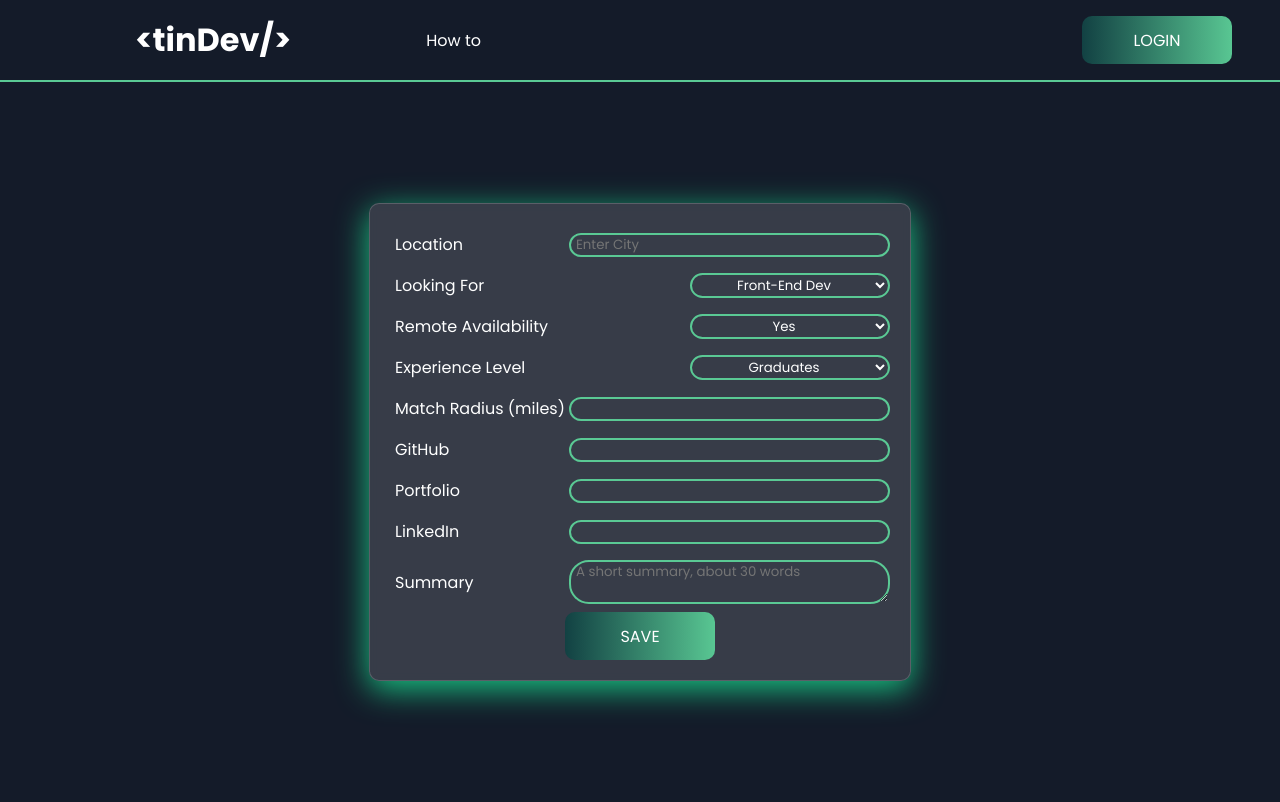
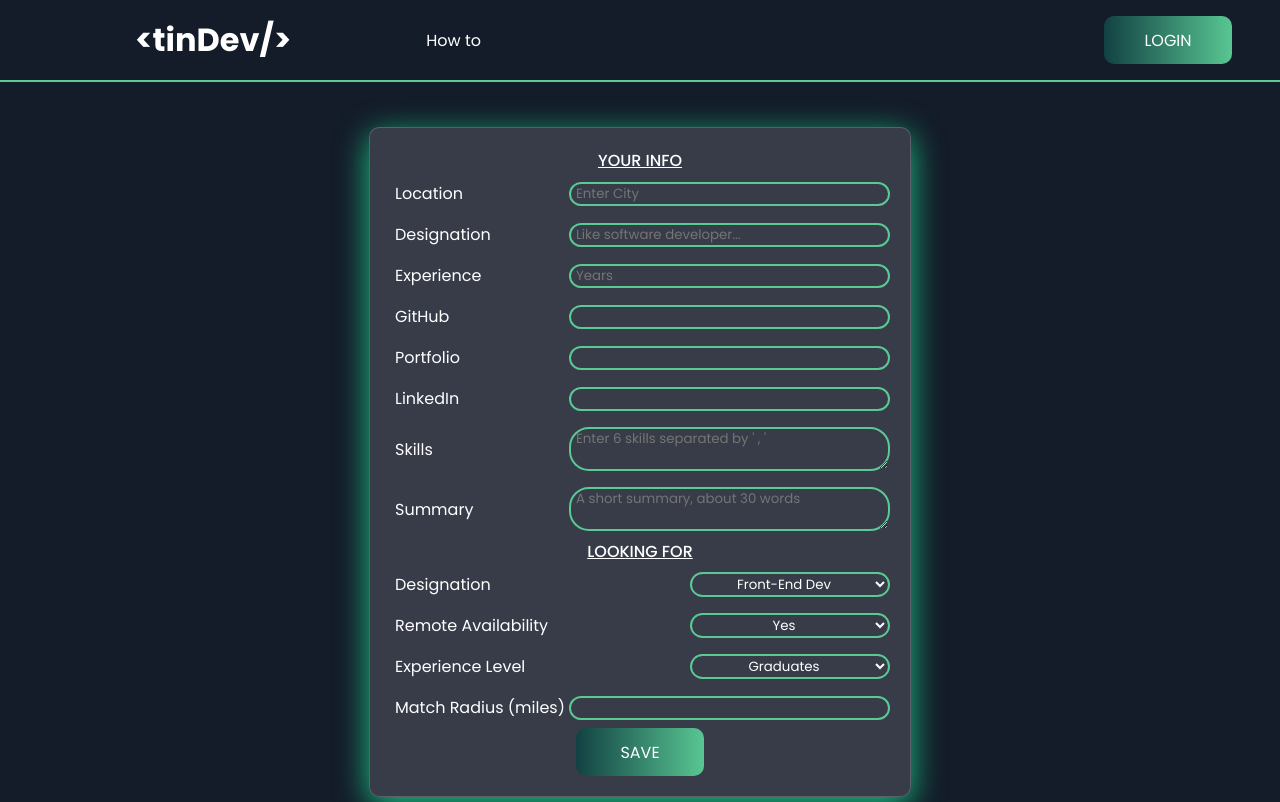
Before and after one commit to Rahul16086/tindev, a React (Create React App) app: page /signupTwo in a window 1280 px wide. Built offline with nearby package versions, Linux system fonts and the light colour scheme.

Commit message:
Fixed login state and added db data to profile page

```diff
--- a/src/App.tsx
+++ b/src/App.tsx
@@ -7,10 +7,17 @@ import Login from "./components/Auth/Login";
 import MatchMaker from "./components/MainApp/MatchMaker/MatchMaker";
 import Profile from "./components/MainApp/Profile/Profile";
 import SignUpTwo from "./components/Auth/SignUpTwo";
-import { isAuth } from "./store/userSlice";
+import { isAuth, setAuth } from "./store/userSlice";
 import { useSelector } from "react-redux";
+import { useDispatch } from "react-redux";
 
 const App: React.FC = () => {
+  const dispatch = useDispatch();
+
+  const token: string | null = localStorage.getItem("token");
+  if (token) {
+    dispatch(setAuth({ token: token }));
+  }
   const authenticated: boolean = useSelector(isAuth);
 
   return (
--- a/src/components/Auth/Login.tsx
+++ b/src/components/Auth/Login.tsx
@@ -17,8 +17,6 @@ const Login = () => {
 
     const email: string | undefined = emailRef.current?.value;
     const password: string | undefined = passwordRef.current?.value;
-
-    console.log(email, password);
 
     try {
       const dbLogin = await fetch("http://localhost:8080/auth/login", {
@@ -45,9 +43,8 @@ const Login = () => {
 
       resultJson = await result.json();
 
-      console.log(resultJson);
-
-      if (resultJson.userId) {
+      if (resultJson.token) {
+        localStorage.setItem("token", resultJson.token);
         dispatch(setAuth({ token: resultJson.token }));
         navigate("/app/matchmaker");
       }
@@ -59,8 +56,12 @@ const Login = () => {
     }
   };
 
+  const errorCleaner = () => {
+    setError("");
+  };
+
   return (
-    <div className={"signup__mainContainer"}>
+    <div className={"signup__mainContainer"} onClick={errorCleaner}>
       <form className={"login__form"} onSubmit={loginHandler}>
         {error && (
           <div className={"login__form__error"}>
--- a/src/components/Auth/SignUp.css
+++ b/src/components/Auth/SignUp.css
@@ -1,6 +1,6 @@
 .signup__mainContainer {
     background-color: #141B29;
-    height: calc(100vh - 10vh);
+    min-height: calc(100vh - 10vh);
     display: flex;
     align-items: center;
     justify-content: center;
@@ -20,6 +20,7 @@
     justify-content: center;
     flex-direction: column;
     padding: 20px;
+    margin-top: 5vh;
 }
 
 .signup__form__error{
@@ -30,6 +31,18 @@
 
 .signup__form__error p{
     color: red;
+}
+
+.signup__form__title{
+    display: flex;
+    justify-content: center;
+    align-items: center;
+}
+
+.signup__form__title p{
+    font-weight: 500;
+    text-decoration: underline;
+    text-transform: uppercase;
 }
 
 .signup__form label{
--- a/src/components/Auth/SignUp.tsx
+++ b/src/components/Auth/SignUp.tsx
@@ -57,9 +57,11 @@ const SignUp: React.FC = () => {
       console.log(resultJson);
       if (resultJson.userId) {
         localStorage.setItem("userId", resultJson.userId);
+        localStorage.setItem("token", resultJson.token);
         navigate("/signupTwo");
       }
     } catch (err: any) {
+      console.log(err);
       setError(err);
     }
   };
--- a/src/components/Auth/SignUpTwo.tsx
+++ b/src/components/Auth/SignUpTwo.tsx
@@ -4,6 +4,8 @@ import { useNavigate } from "react-router-dom";
 
 const SignUpTwo: React.FC = () => {
   const locationRef = useRef() as React.RefObject<any>;
+  const designationRef = useRef() as React.RefObject<any>;
+  const experienceRef = useRef() as React.RefObject<any>;
   const lookingForRef = useRef() as React.RefObject<any>;
   const remoteAvailabilityRef = useRef() as React.RefObject<any>;
   const experienceLevelRef = useRef() as React.RefObject<any>;
@@ -12,6 +14,8 @@ const SignUpTwo: React.FC = () => {
   const portfolioRef = useRef() as React.RefObject<any>;
   const linkedInRef = useRef() as React.RefObject<any>;
   const summaryRef = useRef() as React.RefObject<any>;
+  const skillsRef = useRef() as React.RefObject<any>;
+
   const navigate = useNavigate();
   const [error, setError] = useState("");
 
@@ -19,6 +23,8 @@ const SignUpTwo: React.FC = () => {
     event.preventDefault();
     try {
       const location = locationRef.current.value;
+      const designation = designationRef.current.value;
+      const experience = experienceRef.current.value;
       const lookingFor = lookingForRef.current.value;
       const remoteAvailability = remoteAvailabilityRef.current.value;
       const experienceLevel = experienceLevelRef.current.value;
@@ -27,6 +33,7 @@ const SignUpTwo: React.FC = () => {
       const portfolio = portfolioRef.current.value;
       const linkedIn = linkedInRef.current.value;
       const summary = summaryRef.current.value;
+      const skills = skillsRef.current.value;
       const userId = localStorage.getItem("userId");
 
       const dbUserUpdate = await fetch("http://localhost:8080/auth/signupTwo", {
@@ -36,6 +43,8 @@ const SignUpTwo: React.FC = () => {
         },
         body: JSON.stringify({
           location: location,
+          designation: designation,
+          experience: experience,
           remoteAvailability: remoteAvailability,
           lookingFor: lookingFor,
           experienceLevel: experienceLevel,
@@ -44,6 +53,7 @@ const SignUpTwo: React.FC = () => {
           portfolio: portfolio,
           linkedIn: linkedIn,
           summary: summary,
+          skills: skills,
           userId: userId,
         }),
       });
@@ -57,11 +67,12 @@ const SignUpTwo: React.FC = () => {
         throw new Error("Creating a user failed!");
       }
       const resultJson = await result.json();
-
-      if (resultJson.userId.message) {
+      console.log(resultJson);
+      if (resultJson.message) {
         navigate("/app/matchmaker");
       }
     } catch (e: any) {
+      console.log(e);
       setError(e && "Error occurred, Please check the values entered");
     }
   };
@@ -78,12 +89,56 @@ const SignUpTwo: React.FC = () => {
             <p>{error.toString()}</p>
           </div>
         )}
+        <div className={"signup__form__title"}>
+          <p>Your Info</p>
+        </div>
         <div className={"signup__form__location"}>
           <label>Location</label>
           <input type={"text"} placeholder={"Enter City"} ref={locationRef} />
         </div>
+        <div className={"signup__form__location"}>
+          <label>Designation</label>
+          <input
+            type={"text"}
+            placeholder={"Like software developer..."}
+            ref={designationRef}
+          />
+        </div>
+        <div className={"signup__form__location"}>
+          <label>Experience</label>
+          <input type={"text"} placeholder={"Years"} ref={experienceRef} />
+        </div>
+        <div className={"signup__form__github"}>
+          <label>GitHub</label>
+          <input type={"url"} ref={githubRef} />
+        </div>
+        <div className={"signup__form__portfolio"}>
+          <label>Portfolio</label>
+          <input type={"url"} ref={portfolioRef} />
+        </div>
+        <div className={"signup__form__linkedin"}>
+          <label>LinkedIn</label>
+          <input type={"url"} ref={linkedInRef} />
+        </div>
+        <div className={"signup__form__summary"}>
+          <label>Skills</label>
+          <textarea
+            placeholder={"Enter 6 skills separated by ' , '"}
+            ref={skillsRef}
+          />
+        </div>
+        <div className={"signup__form__summary"}>
+          <label>Summary</label>
+          <textarea
+            placeholder={"A short summary, about 30 words"}
+            ref={summaryRef}
+          />
+        </div>
+        <div className={"signup__form__title"}>
+          <p>Looking For</p>
+        </div>
         <div className={"signup__form__lookingFor"}>
-          <label>Looking For</label>
+          <label>Designation</label>
           <select ref={lookingForRef}>
             <option value={"front-end"}>Front-End Dev</option>
             <option value={"back-end"}>Back-End Dev</option>
@@ -111,25 +166,7 @@ const SignUpTwo: React.FC = () => {
           <label>Match Radius (miles)</label>
           <input type={"number"} ref={matchRadiusRef} />
         </div>
-        <div className={"signup__form__github"}>
-          <label>GitHub</label>
-          <input type={"url"} ref={githubRef} />
-        </div>
-        <div className={"signup__form__portfolio"}>
-          <label>Portfolio</label>
-          <input type={"url"} ref={portfolioRef} />
-        </div>
-        <div className={"signup__form__linkedin"}>
-          <label>LinkedIn</label>
-          <input type={"url"} ref={linkedInRef} />
-        </div>
-        <div className={"signup__form__summary"}>
-          <label>Summary</label>
-          <textarea
-            placeholder={"A short summary, about 30 words"}
-            ref={summaryRef}
-          />
-        </div>
+
         <div className={"signup__form__submit"}>
           <Button title={"Save"} type={"submit"} />
         </div>
--- a/src/components/Button/Button.css
+++ b/src/components/Button/Button.css
@@ -1,7 +1,7 @@
 .button__common{
     background-image: linear-gradient(to right, #124143 0%, #5ac994 51%, #124143 100%);
-    width: 14vw;
-    min-width: 100px;
+   width: 10vw;
+    min-width: 80px;
     max-width: 150px;
     height: 6vh;
     text-align: center;
--- a/src/components/Button/Button.tsx
+++ b/src/components/Button/Button.tsx
@@ -1,8 +1,27 @@
 import React from "react";
 import "./Button.css";
 
-const Button = (props: any) => {
+const Button: React.FC<{
+  title: string;
+  type?: string;
+  onClick?: () => void;
+  danger?: boolean;
+}> = (props: any) => {
   return (
+    <>
+      {props.danger ? (
+        <button
+          className={"button__common"}
+          type={props.type}
+          onClick={props.onClick}
+          style={{
+            backgroundImage:
+              "linear-gradient(to right, #431212 0%, #c95a5a 51%, #431212 100%);",
+          }}
+        >
+          {props.title}
+        </button>
+      ) : (
         <button
           className={"button__common"}
           type={props.type}
@@ -10,6 +29,8 @@ const Button = (props: any) => {
         >
           {props.title}
         </button>
+      )}
+    </>
   );
 };
 
--- a/src/components/MainApp/MatchMaker/MatchMaker.tsx
+++ b/src/components/MainApp/MatchMaker/MatchMaker.tsx
@@ -27,7 +27,7 @@ const MatchMaker: React.FC = () => {
         </div>
       </div>
       <div className={"matchmaker__rightPane"}>
-        <RightPaneCardMain />
+        <RightPaneCardMain actions={true} />
         <RightPaneCardDevInfo />
       </div>
     </div>
--- a/src/components/MainApp/MatchMaker/RightPaneCards/RightPaneCardDevInfo.tsx
+++ b/src/components/MainApp/MatchMaker/RightPaneCards/RightPaneCardDevInfo.tsx
@@ -26,8 +26,8 @@ const RightPaneCardDevInfo: React.FC = () => {
   return (
     <div className={"rightPane__mainCard"}>
       <div className={"rightPane__devInfo"}>
-        {infos.map((info) => (
-          <div>
+        {infos.map((info, index) => (
+          <div key={index === 0 ? index + 13 : index * 3456}>
             <p className={"rightPane__devInfo__title"}>{info.title}</p>
             <p className={"rightPane__devInfo__content"}>{info.content}</p>
           </div>
```
Also changed, not shown: src/components/MainApp/MatchMaker/RightPaneCards/RightPaneCardMain.tsx (+30 -10 lines), src/components/MainApp/Profile/Profile.tsx (+22 -6 lines). Lines whose indentation alone changed are shown as unchanged.
